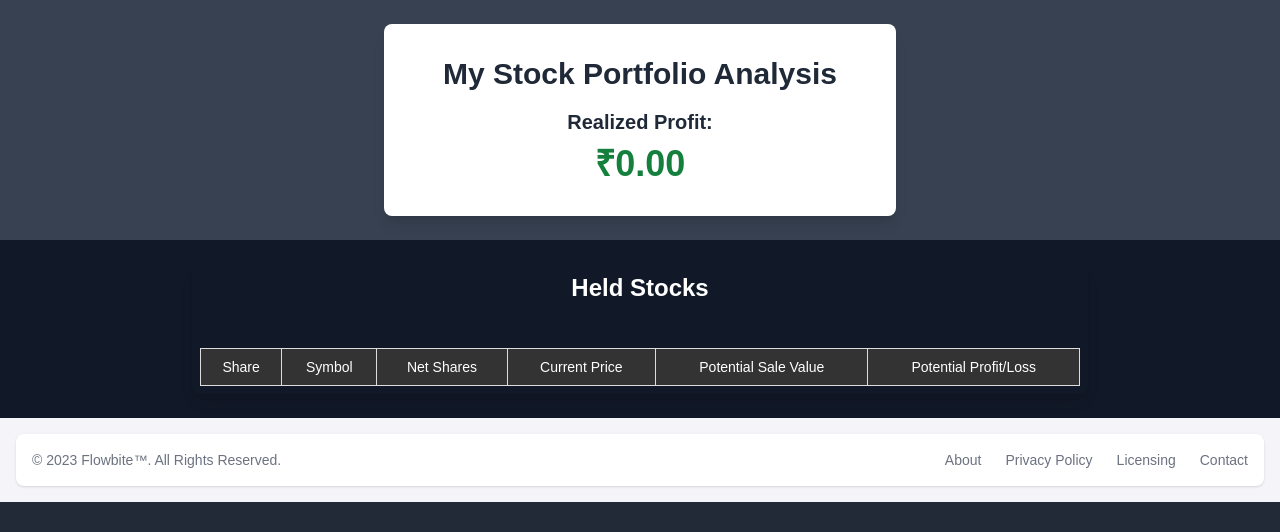
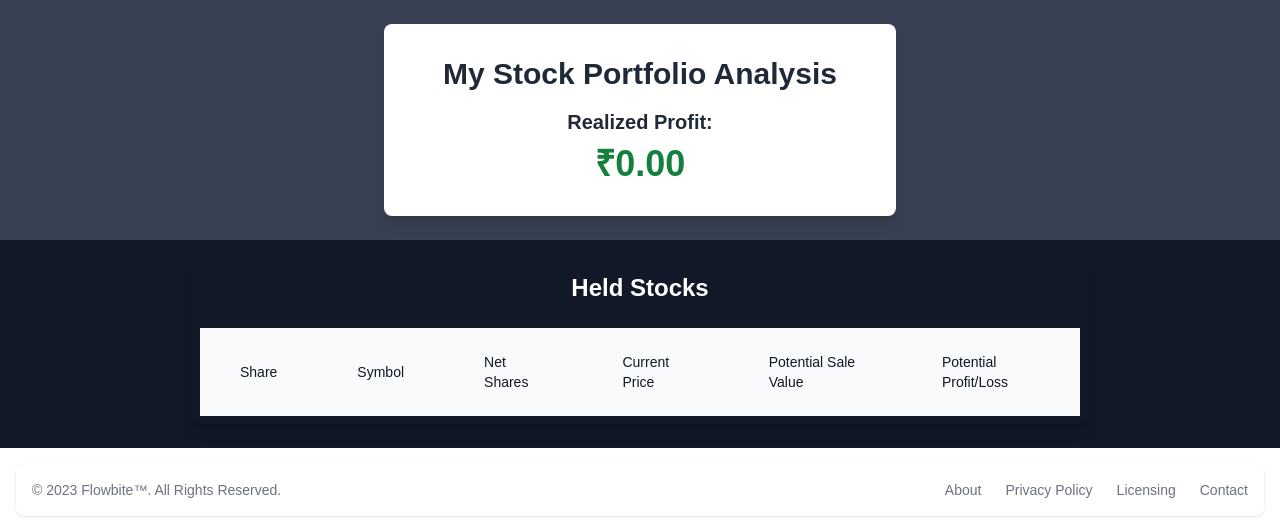
Before and after one commit to Joeyyyyyyy/PortfolioProject, a Flask app: page / in a window 1280 px wide. Shown: the part 734-1266 px from the top of the page. Before the commit the page ends 1236 px from the top, so only its background shows below. Run offline with Flask 3, Linux system fonts and the light colour scheme; data that the repository does not hold is empty; parts of the project's set-up code (start-up, migrations or seed data) failed here and were passed over; some libraries are stand-ins or nearby versions.

Commit message:
Update style.css #1

```diff
--- a/static/style.css
+++ b/static/style.css
@@ -3,7 +3,6 @@ body {
     font-family: Arial, sans-serif;
     margin: 0;
     padding: 0;
-    background-color: #f4f4f9;
 }
 
 .container {
@@ -12,23 +11,14 @@ body {
     padding: 20px;
 }
 
-h1, h2 {
+h1 {
     color: #333;
 }
 
-#portfolio-table {
-    width: 100%;
-    border-collapse: collapse;
-    margin-top: 20px;
+#portfolio-table th,
+#portfolio-table td {
+    padding-top: 1.5rem;
+    padding-bottom: 1.5rem;
+    padding-left: 2.5rem; /* equivalent to 10 on Tailwind's scale */
+    padding-right: 2.5rem;
 }
-
-#portfolio-table th, #portfolio-table td {
-    border: 1px solid #ddd;
-    padding: 8px;
-    text-align: center;
-}
-
-#portfolio-table th {
-    background-color: #333;
-    color: white;
-}
```
